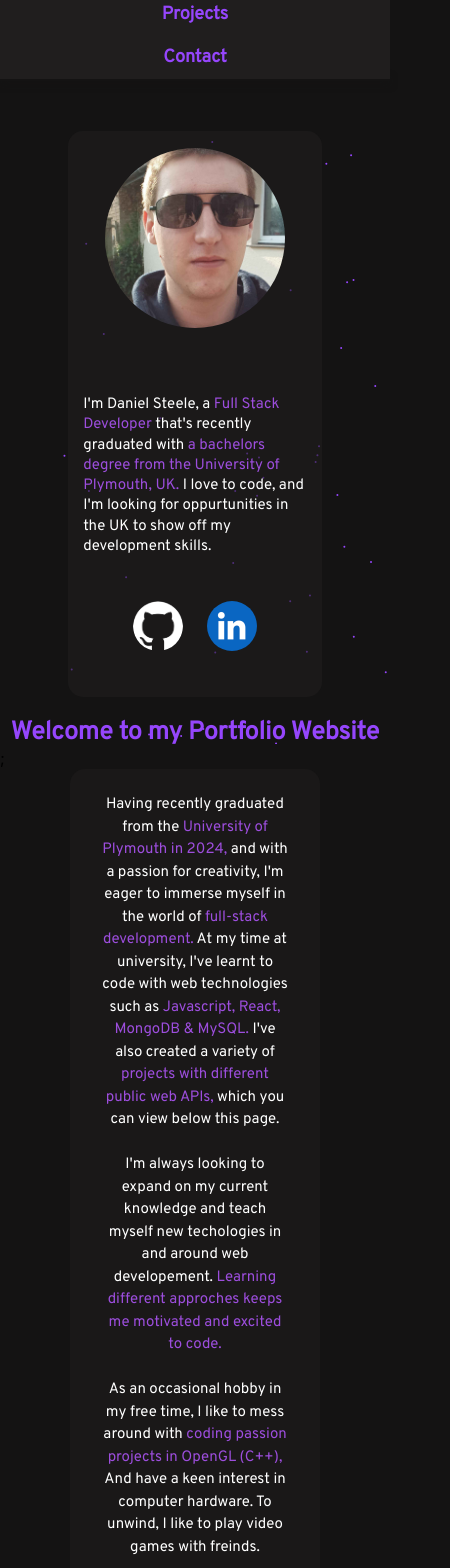
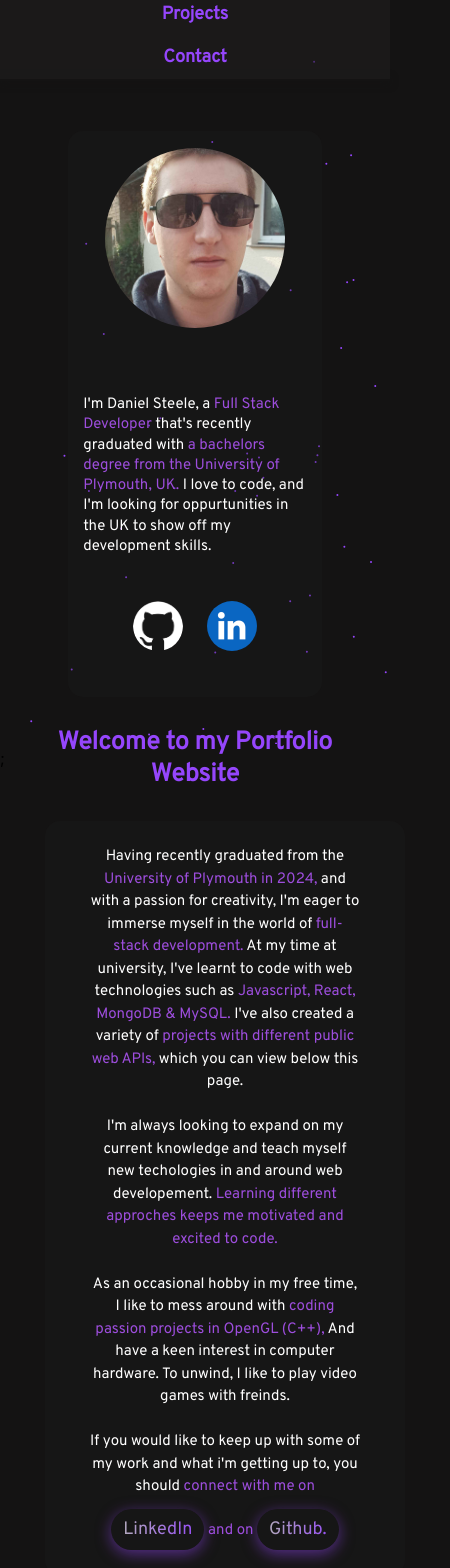
Before and after one commit to DanielSteele1/DanielSteele1.github.io, a React (Create React App) app: page / in a window 390 px wide. Shown: the part 100-1668 px from the top of the page, 450 px wide, since content can reach past the window. Built offline with nearby package versions, Linux system fonts and the light colour scheme.

Commit message:
small ui change

```diff
--- a/src/App.css
+++ b/src/App.css
@@ -108,6 +108,20 @@
 }
 
 
+.heading h1 {
+
+  font-family: 'Overpass', sans-serif;
+  color: gradient(90deg, #b6b6b6, #9546fc);
+  font-style: bold;
+  margin: 0 auto;
+  margin: 10px;
+  padding: 10px;
+  font-size: 35px;
+
+}
+
+
+
 .link {
   display: inline-block;
   color: #ffffff;
@@ -186,7 +200,7 @@
   justify-content: flex-end;
   font-family: 'Overpass', sans-serif;
   height: 68px;
-  background-color: #201e1e;
+  background-color: rgba(32, 31, 31, 0.6);
   color: #9546fc;
   position: sticky;
   text-align: center;
@@ -214,9 +228,9 @@
 .project5,
 .project6 {
 
-  background-color: rgba(32, 31, 31, 0.6);
-  border-radius: 10px;
-  margin: 10px;
+  background-color: rgba(32, 31, 31, 0.3);
+  border-radius: 15px;
+  margin: 5px;
   height: 95%;
 
 }
@@ -417,16 +431,15 @@
   display: flex;
   flex-direction: column;
   justify-content: center;
-
   align-items: center;
   margin: 10px auto;
   height: fit-content;
-  width: 80%;
+  width: 83%;
 }
 
 .stack-desc-container {
 
-  background-color: rgba(32, 31, 31, 0.5);
+  background-color: rgba(32, 31, 31, 0.3);
   border-radius: 15px;
   margin: 0px auto;
   display: flex;
@@ -438,7 +451,7 @@
 
 .contact-desc-container {
   display: flex;
-  background-color: rgba(32, 31, 31, 0.6);
+  background-color: rgba(32, 31, 31, 0.3);
   padding: 10px;
   align-items: center;
   justify-content: center;
@@ -542,11 +555,18 @@
 
   .stack-desc {
 
-    font-size: 16px;
-  }
+    font-size: 16px;}
+
+    .stack {
+
+      width: 450px;
+    }
+
 
   .heading h1 {
 
+    font-family: 'Overpass', sans-serif;
+    font-style: normal;
     margin: 10 auto;
     margin: 10px;
     font-size: 25px;
@@ -559,7 +579,7 @@
     justify-content: center;
     align-items: center;
     font-size: 10px;
-    width: 100%;
+    width: 450px;
     box-sizing: border-box;
   }
 
@@ -616,7 +636,7 @@
   width: 65%;
   margin: 10px auto;
   margin-top: 50px;
-  background-color: rgba(32, 31, 31, 0.6);
+  background-color: rgba(32, 31, 31, 0.3);
   border-radius: 15px;
 }
 
@@ -653,8 +673,7 @@
   display: flex;
   justify-content: center;
   align-items: center;
-  font-size: 15px;
-  color: #9546fc;
+  color: #9d4edd;
   font-family: 'Overpass', sans-serif;
   margin: 0 auto;
   text-align: center;
@@ -672,7 +691,7 @@
   left: 0;
   width: 0;
   border-bottom: 0.5px solid;
-  border-color: #9546fc;
+  border-color: #9d4edd;
   transition: width 0.5s;
 
 }
@@ -1013,7 +1032,7 @@
 .footer {
 
   height: fit-content;
-  background-color: #201e1e;
+  background-color: rgba(32, 31, 31, 0.45);
 
 }
 
```
Also changed, not shown: src/App.js (+10 -3 lines).
